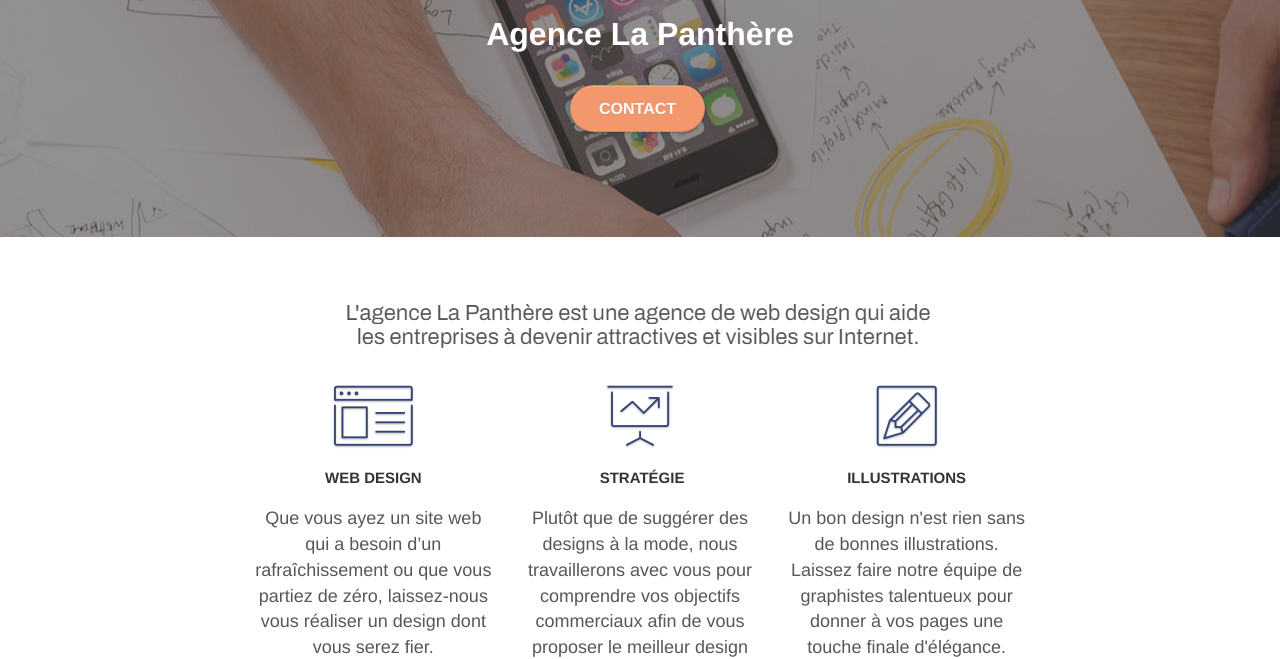
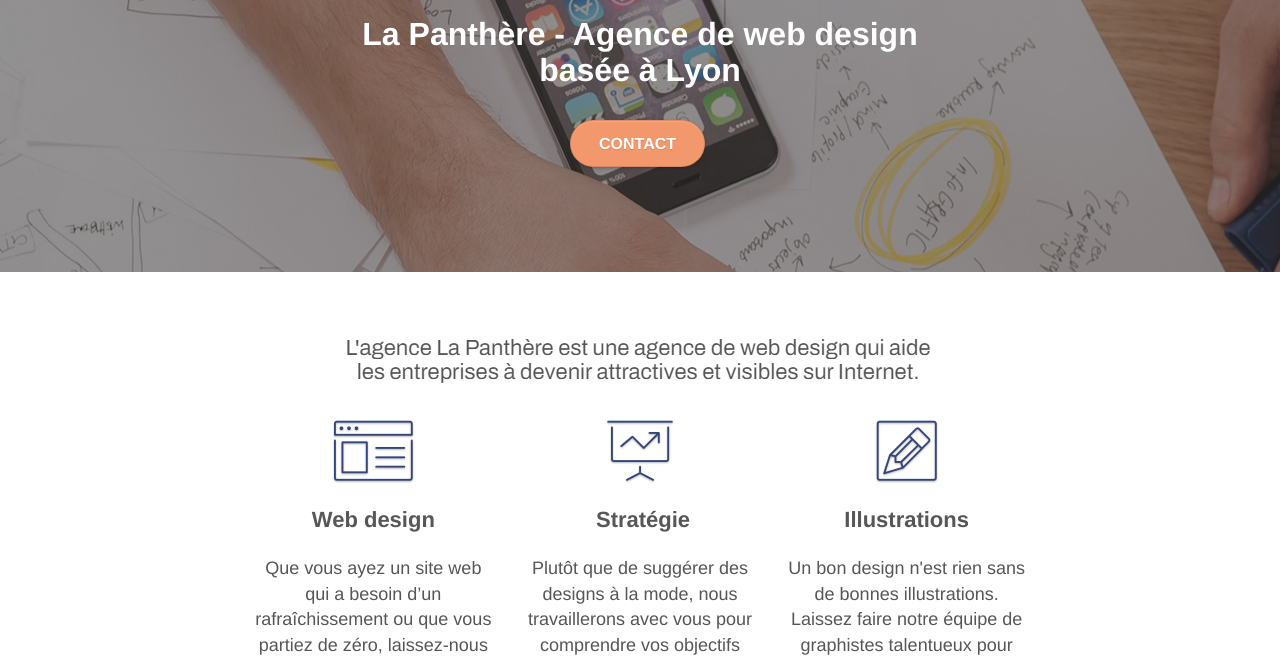
Before and after one commit to Letsgo42/Panthere-After, a plain HTML site: page index.html in a window 1280 px wide. Shown: the part 295-954 px from the top of the page. Drawn offline with Linux system fonts and the light colour scheme.

Commit message:
Enhance conrast of several elements

```diff
--- a/index.html
+++ b/index.html
@@ -65,7 +65,7 @@
 			<div class="col-sm-12">
 				<img src="img/logo.png" class="center-block image-resize-mode" width="100" alt="Logo principal La Panthère" />
 				<h1 class="text-center hero-bloc-text tc-white ">
-					Agence La Panthère
+					La Panthère - Agence de web design basée à Lyon
 				</h1>
 				<div class="text-center">
 					<a href="page2.html" class="btn btn-lg btn-clean btn-rd cta-hero btn-atomic-tangerine" id="cta-hero">Contact</a>
@@ -89,9 +89,9 @@
 				<div class="text-center">
 					<span class="et-icon-browser sm-shadow icon-dark-slate-blue icons icon-lg"></span>
 				</div>
-				<h3 class="mg-md text-center">
+				<h2 class="mg-md text-center">
 					Web design
-				</h3>
+				</h2>
 				<p class="text-center ">
 					Que vous ayez un site web qui a besoin d&rsquo;un rafraîchissement ou que vous partiez de zéro, laissez-nous vous réaliser un design dont vous serez fier.
 				</p>
@@ -100,9 +100,9 @@
 				<div class="text-center">
 					<span class="et-icon-presentation sm-shadow icon-dark-slate-blue icons icon-lg"></span>
 				</div>
-				<h3 class="mg-md text-center">
+				<h2 class="mg-md text-center">
 					&nbsp;Stratégie
-				</h3>
+				</h2>
 				<p class="text-center ">
 					Plutôt que de suggérer des designs à la mode, nous travaillerons avec vous pour comprendre vos objectifs commerciaux afin de vous proposer le meilleur design possible.<br>
 				</p>
@@ -111,9 +111,9 @@
 				<div class="text-center">
 					<span class="et-icon-edit sm-shadow icon-dark-slate-blue icons icon-lg"></span>
 				</div>
-				<h3 class="mg-md text-center">
+				<h2 class="mg-md text-center">
 					Illustrations
-				</h3>
+				</h2>
 				<p class="text-center ">
 					Un bon design n'est rien sans de bonnes illustrations. Laissez faire notre équipe de graphistes talentueux pour donner à vos pages une touche finale d'élégance.
 				</p>
@@ -219,7 +219,7 @@
 		<div class="row">
 			<div class="col-sm-12">
 				<p class="text-center white">
-					Agence La Panthère - Agence web basée à Lyon.<br>
+					contact@agencelapanthere.com<br>
 				</p>
 				<div class="row row-no-gutters social">
 					<div class="col-sm-3">
--- a/style.css
+++ b/style.css
@@ -137,7 +137,7 @@ img {
 .d-bloc h5 a,
 .d-bloc h6 a,
 .d-bloc p a {
-    color: rgba(255, 255, 255, .6);
+    color: rgb(255, 255, 255);
 }
 
 .d-bloc .a-btn:hover,
@@ -442,6 +442,7 @@ nav .caret {
 .mg-md {
     margin-top: 10px;
     margin-bottom: 20px;
+    font-weight: 700;
 }
 
 .mg-lg {
@@ -828,7 +829,7 @@ h4 {
 }
 
 .bg-presentation {
-    background-image: url("img/image-de-presentation.bmp");
+    background-image: url("img/image-de-presentation.png");
 }
 
 @media (max-width: 1024px) {
```
